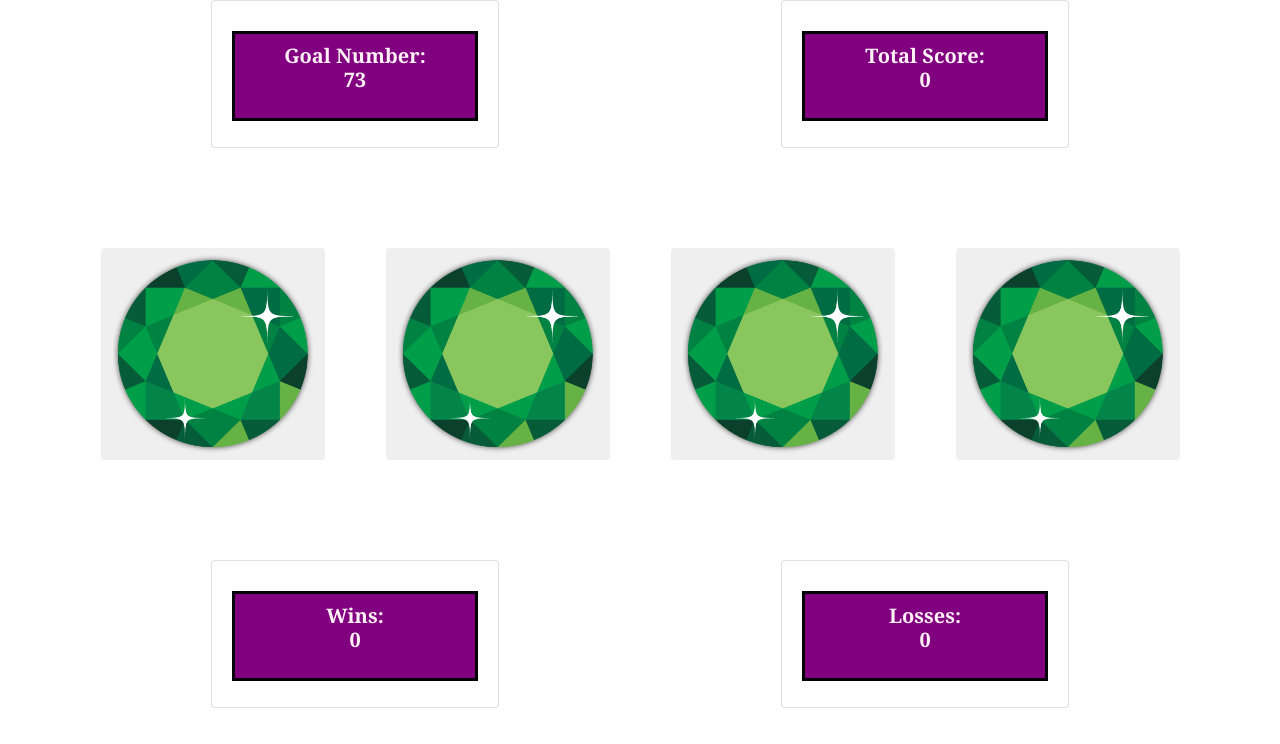
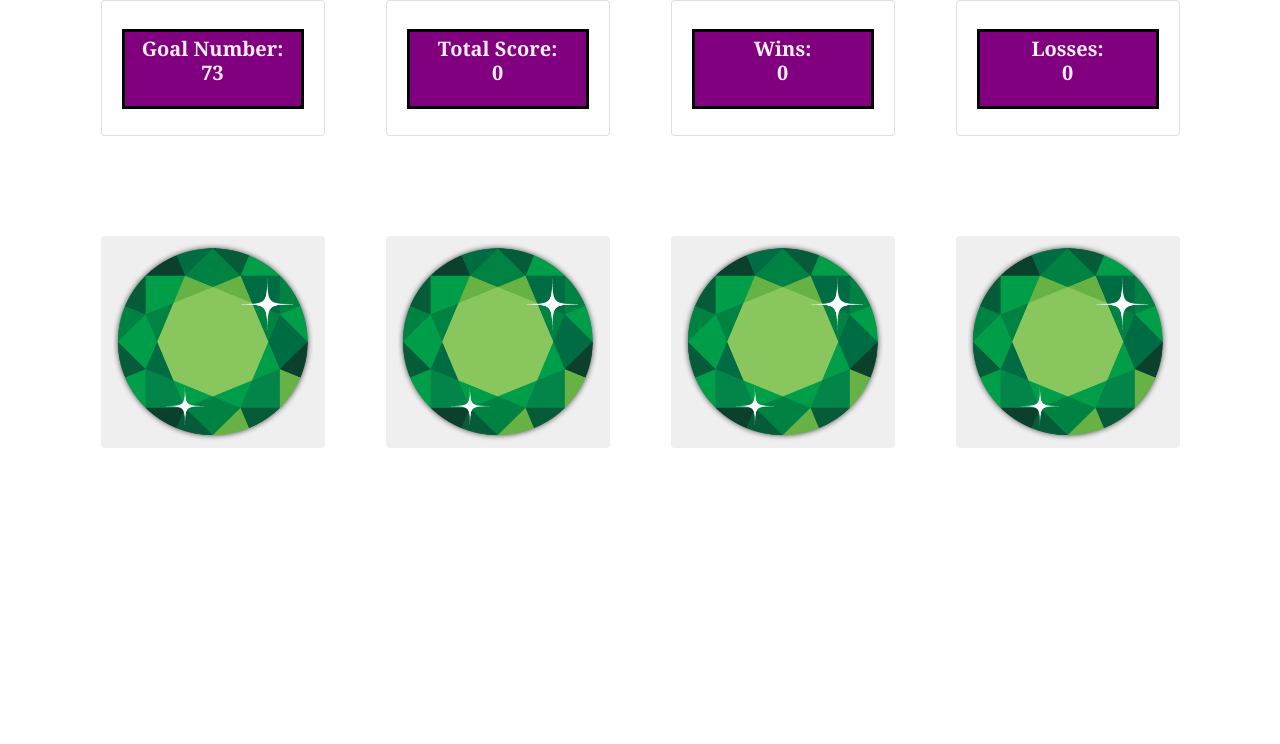
Before and after one commit to crystalngo88/Crystal-Collector, a plain HTML site: page index.html in a window 1280 px wide. Drawn offline with nearby package versions, Linux system fonts and the light colour scheme.

Commit message:
moved wins and losses card to top

```diff
--- a/assets/css/style.css
+++ b/assets/css/style.css
@@ -8,14 +8,14 @@ body {
 }
 
 .card-title {
-    margin-top: 10px;
+    margin-top: 8px;
     color: lavenderblush;
     font-size: 20px;
     font-weight: bold;
     background: purple;
     border: 3px solid black;
     text-align: center;
-    padding: 10px;
+    padding: 5px;
 }
 
 .card {
--- a/index.html
+++ b/index.html
@@ -19,9 +19,9 @@
 <div class="container">
     <div class="tracker">
         <div class="row">
-            <div class="col-md-6">
+            <div class="col-md-3">
                 <!--goalNumber-->
-                <div class="card" style="width: 18rem;">
+                <div class="card" style="width: 14rem;">
                     <div class="card-body">
                         <h5 class="card-title">Goal Number:
                             <span><p id="goalNumber">???</p></span></h5>
@@ -32,8 +32,8 @@
             </div>
 
             <!--Total Score-->
-            <div class="col-md-6">
-                <div class="card" style="width: 18rem;">
+            <div class="col-md-3">
+                <div class="card" style="width: 14rem;">
                     <div class="card-body">
                         <h5 class="card-title">Total Score:
                         <span><p id="totalScore">0</p></span>
@@ -43,11 +43,32 @@
                     </div>
                 </div>
             </div>
+            <div class="col-md-3">
+                <!--goalNumber-->
+                <div class="card" style="width: 14rem;">
+                    <div class="card-body">
+                        <h5 class="card-title">Wins:
+                            <span><p id="Wins">0</p></span></h5>
+                        <h6 class="card-subtitle mb-2 text-muted">
+                            </h6>
+                    </div>
+                </div>
+            </div>
 
-
+            <!--Total Score-->
+            <div class="col-md-3">
+                <div class="card" style="width: 14rem;">
+                    <div class="card-body">
+                        <h5 class="card-title">Losses:
+                        <span><p id="Losses">0</p></span>
+                        </h5>
+                        <h6 class="card-subtitle mb-2 text-muted">
+                            </h6>
+                    </div>
+                </div>
+            </div>
         </div>
     </div>
-
 
 <!--Crystals-->
 <div class="crystalDisplay">
@@ -83,36 +104,6 @@
     </div>
 </div>
 
-<div class="gameTracker">
-        <div class="row">
-            <div class="col-md-6">
-                <!--goalNumber-->
-                <div class="card" style="width: 18rem;">
-                    <div class="card-body">
-                        <h5 class="card-title">Wins:
-                            <span><p id="Wins">0</p></span></h5>
-                        <h6 class="card-subtitle mb-2 text-muted">
-                            </h6>
-                    </div>
-                </div>
-            </div>
-
-            <!--Total Score-->
-            <div class="col-md-6">
-                <div class="card" style="width: 18rem;">
-                    <div class="card-body">
-                        <h5 class="card-title">Losses:
-                        <span><p id="Losses">0</p></span>
-                        </h5>
-                        <h6 class="card-subtitle mb-2 text-muted">
-                            </h6>
-                    </div>
-                </div>
-            </div>
-
-
-        </div>
-    </div>
 <script src= "assets/javascript/game.js" type ="text/javascript"></script>
 
 
```
